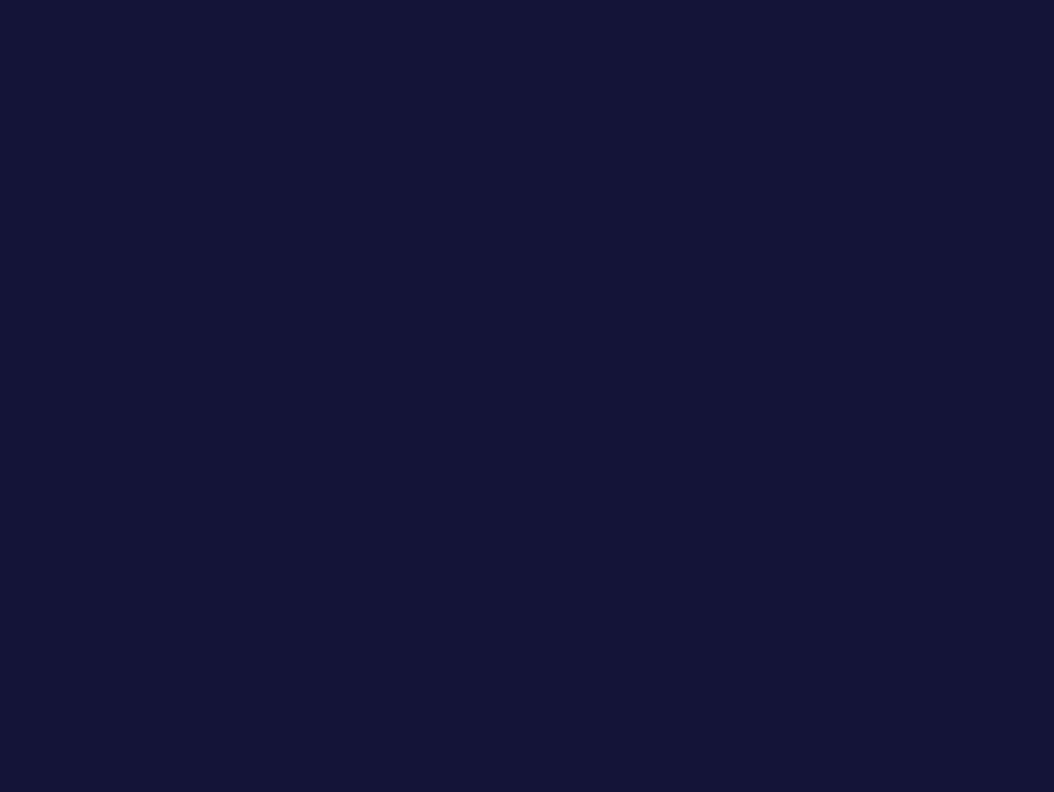
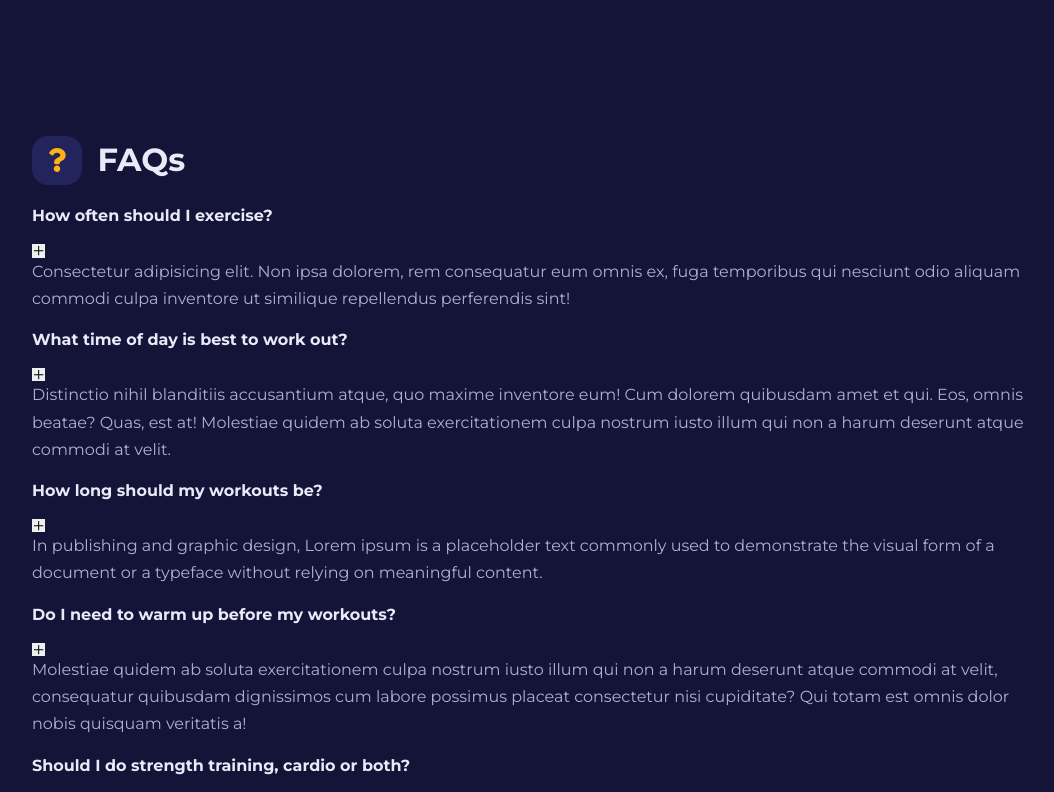
Before and after one commit to promishgrg98/gym-website, a React (Create React App) app: page / in a window 1280 px wide. Shown: the part 2380-3172 px from the top of the page, without its empty margins (96-1150 px from the left). Before the commit the page ends 2352 px from the top, so only its background shows below. Built offline with nearby package versions, Linux system fonts and the light colour scheme.

Commit message:
create FAQs component

```diff
--- /dev/null
+++ b/src/components/FAQ.jsx
@@ -0,0 +1,18 @@
+import React from 'react'
+import { AiOutlinePlus } from "react-icons/ai";
+
+function FAQ({ question, answer }) {
+    return (
+        <article className='faq'>
+            <div>
+                <h4>{question}</h4>
+                <button className='faq_icon'>
+                    <AiOutlinePlus />
+                </button>
+            </div>
+            <p>{answer}</p>
+        </article>
+    )
+}
+
+export default FAQ
--- /dev/null
+++ b/src/components/FAQs.jsx
@@ -0,0 +1,24 @@
+import React from 'react'
+import { faqs } from '../data'
+import { FaQuestion } from 'react-icons/fa'
+import SectionHead from './SectionHead'
+import FAQ from './FAQ'
+
+function FAQs() {
+  return (
+    <section className="faqs">
+        <div className="container faqs_container">
+            <SectionHead icon={<FaQuestion />} title={'FAQs'} />
+            <div className="faqs_wrapper">
+                {
+                    faqs.map(({id, question, answer})=>{
+                        return <FAQ key={id} question={question} answer={answer} />
+                    })
+                }
+            </div>
+        </div>
+    </section>
+  )
+}
+
+export default FAQs
--- a/src/components/Values.jsx
+++ b/src/components/Values.jsx
@@ -21,7 +21,7 @@ function Values() {
                 <div className="values_wrapper">
                     {
                         values.map(({id, icon, title, desc})=> {
-                            return <Card className={'values_value'}>
+                            return <Card key={id} className={'values_value'}>
                                 <span>{icon}</span>
                                 <h4>{title}</h4>
                                 <small>{desc}</small>
--- a/src/pages/home/Home.jsx
+++ b/src/pages/home/Home.jsx
@@ -3,6 +3,7 @@ import './home.css'
 import MainHeader from '../../components/MainHeader'
 import Programs from '../../components/Programs'
 import Values from '../../components/Values'
+import FAQs from '../../components/FAQs'
 
 function Home() {
   return (
@@ -10,6 +11,7 @@ function Home() {
       <MainHeader />
       <Programs />
       <Values />
+      <FAQs />
     </>
   )
 }
```
